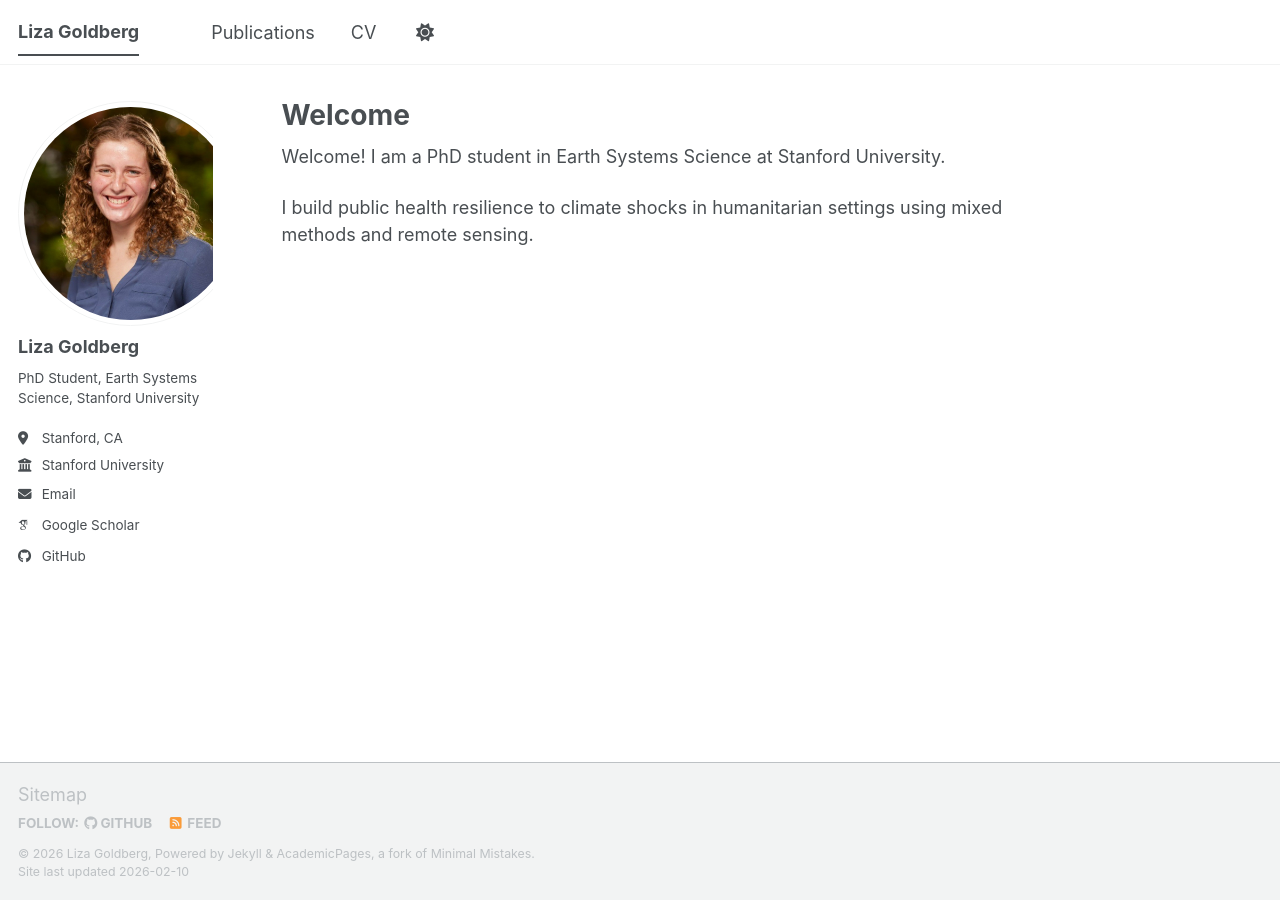
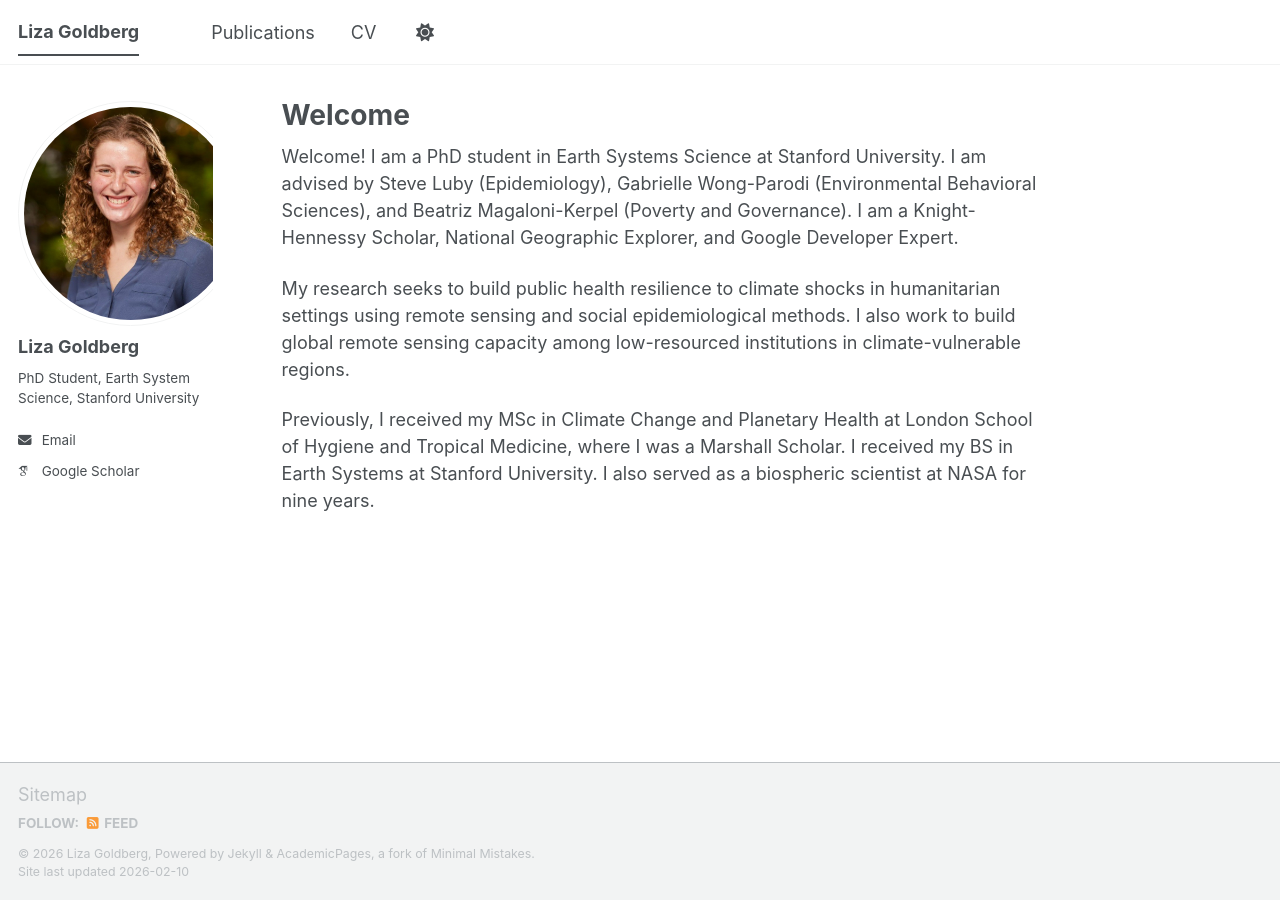
Before and after one commit to lizaagoldberg/lizaagoldberg.github.io, a Jekyll site: the page built from _pages/about.md, in a window 1280 px wide. Built offline with Jekyll 4.4.1, drawn with Linux system fonts in a browser that asks for light colours; some web fonts are replaced; a script bundle is joined from its source files by our own code; library files that are not in the unit come from our copies.

Commit message:
Small changes.

```diff
--- a/_config.yml
+++ b/_config.yml
@@ -25,9 +25,9 @@ author:
   avatar           : "profile.jpeg"
   name             : "Liza Goldberg"
   pronouns         :
-  bio              : "PhD Student, Earth Systems Science, Stanford University"
-  location         : "Stanford, CA"
-  employer         : "Stanford University"
+  bio              : "PhD Student, Earth System Science, Stanford University"
+  location         :
+  employer         :
   uri              :
   email            : "liza.goldberg@stanford.edu"
 
@@ -50,7 +50,7 @@ author:
   bitbucket        : # Username - Update with your username on the site
   codepen          : # Username
   dribbble         : # Username
-  github           : "lizaagoldberg"
+  github           : # Username
   kaggle           : # Username
   stackoverflow    : # User number or user number and name (i.e., use "1" or "1/jeff-atwood")
 
@@ -83,8 +83,6 @@ author:
 
 # Publication Category - The following the list of publication categories and their headings
 publication_category:
-  books:
-    title: 'Books'
   manuscripts:
     title: 'Journal Articles'
   conferences:
--- a/_pages/about.md
+++ b/_pages/about.md
@@ -7,6 +7,8 @@ redirect_from:
   - /about.html
 ---
 
-Welcome! I am a PhD student in Earth Systems Science at Stanford University.
+Welcome! I am a PhD student in Earth Systems Science at Stanford University. I am advised by Steve Luby (Epidemiology), Gabrielle Wong-Parodi (Environmental Behavioral Sciences), and Beatriz Magaloni-Kerpel (Poverty and Governance). I am a Knight-Hennessy Scholar, National Geographic Explorer, and Google Developer Expert.
 
-I build public health resilience to climate shocks in humanitarian settings using mixed methods and remote sensing.
+My research seeks to build public health resilience to climate shocks in humanitarian settings using remote sensing and social epidemiological methods. I also work to build global remote sensing capacity among low-resourced institutions in climate-vulnerable regions.
+
+Previously, I received my MSc in Climate Change and Planetary Health at London School of Hygiene and Tropical Medicine, where I was a Marshall Scholar. I received my BS in Earth Systems at Stanford University. I also served as a biospheric scientist at NASA for nine years.
```
